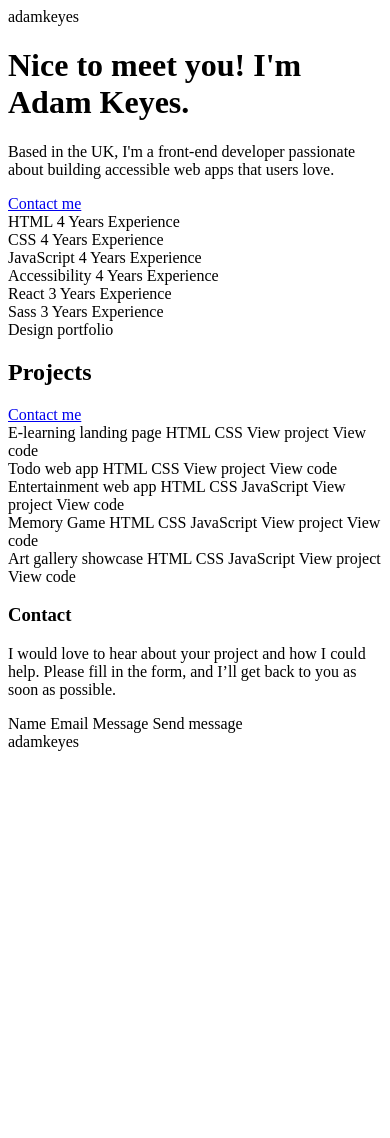
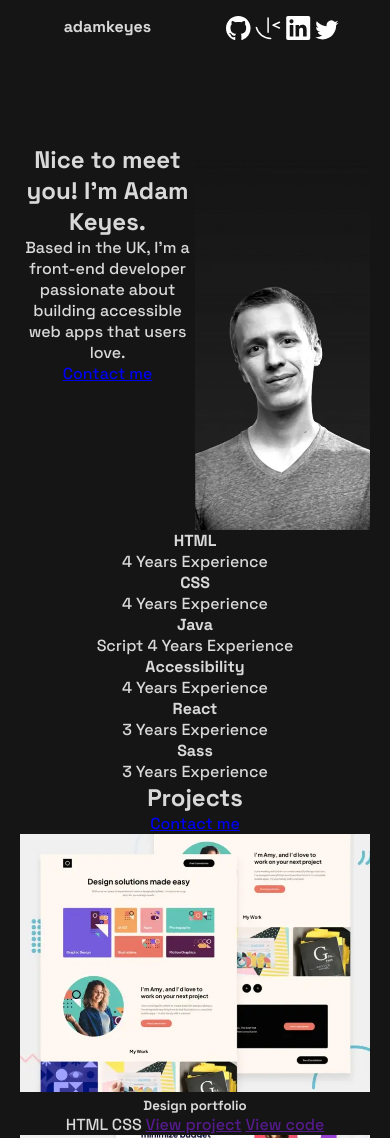
Before and after one commit to enrihg/frontend-mentor-challenges, a plain HTML site: page 06 - single page developer portfolio/index.html in a window 390 px wide. Shown: the top 1138 px of the page. Before the commit the page ends 844 px from the top, so only its background shows below. Drawn offline with Linux system fonts and the light colour scheme.

Commit message:
basic styles added

```diff
--- a/06 - single page developer portfolio/index.html
+++ b/06 - single page developer portfolio/index.html
@@ -5,104 +5,128 @@
   <meta charset="UTF-8">
   <meta name="viewport" content="width=device-width, initial-scale=1.0">
   <link rel="icon" type="image/png" sizes="32x32" href="./assets/images/favicon-32x32.png">
+  <link rel="preconnect" href="https://fonts.googleapis.com">
+  <link rel="preconnect" href="https://fonts.gstatic.com" crossorigin>
+  <link href="https://fonts.googleapis.com/css2?family=Space+Grotesk:wght@500;700&display=swap" rel="stylesheet">
+  <link rel="stylesheet" href="css/style.css">
   <title>Single-page developer portfolio</title>
 </head>
 
 <body>
-  <div>
-    adamkeyes
-
+  <section class="hero grid-container">
+    <h4>adamkeyes</h4>
+    <div class="social">
+      <img src="assets/images/icon-github.svg" alt="github-icon">
+      <img src="assets/images/icon-frontend-mentor.svg" alt="frontend-mentor-icon">
+      <img src="assets/images/icon-linkedin.svg" alt="linkedin-icon">
+      <img src="assets/images/icon-twitter.svg" alt="twitter-icon">
+    </div>
+    <img src="assets/images/image-profile-mobile.webp" alt="profile image">
+    <div class="presentation">
       <h1>Nice to meet you! I'm Adam Keyes.</h1>
-
       <p>
         Based in the UK, I'm a front-end developer passionate about
         building accessible web apps that users love.
       </p>
-
       <a href="#">Contact me</a>
     </div>
+  </section>
+  <section class="skills">
     <div>
-
-    <div>
-      HTML
+      <h4>HTML</h4>
       4 Years Experience
     </div>
-
     <div>
-      CSS
+      <h4>CSS</h4>
       4 Years Experience
     </div>
-
     <div>
-      JavaScript
+      <h4>Java</h4>Script
       4 Years Experience
     </div>
-
     <div>
-      Accessibility
+      <h4>Accessibility</h4>
       4 Years Experience
     </div>
-
     <div>
-      React
+      <h4>React</h4>
       3 Years Experience
     </div>
-
     <div>
-      Sass
+      <h4>Sass</h4>
       3 Years Experience
     </div>
-  </div>
-  <div>
-    Design portfolio
+  </section>
+  <section class="projects">
     <h2>Projects</h2>
     <a href="#">Contact me</a>
     <div>
-      E-learning landing page
+      <img src="assets/images/thumbnail-project-1-small.webp" alt="design portfolio project thumbnail">
+      <h5>Design portfolio</h5>
       HTML CSS
-      View project
-      View code
+      <a href="">View project</a>
+      <a href="">View code</a>
     </div>
     <div>
-      Todo web app
+      <img src="assets/images/thumbnail-project-2-small.webp" alt="e-learning project thumbnail">
+      <h5>E-learning landing page</h5>
       HTML CSS
-      View project
-      View code
+      <a href="">View project</a>
+      <a href="">View code</a>
     </div>
     <div>
-      Entertainment web app
-      HTML CSS JavaScript
-      View project
-      View code
+      <img src="assets/images/thumbnail-project-3-small.webp" alt="todo web app project thumbnail">
+      <h5>Todo web app</h5>
+      HTML CSS
+      <a href="">View project</a>
+      <a href="">View code</a>
     </div>
     <div>
-      Memory Game
+      <img src="assets/images/thumbnail-project-4-small.webp" alt="entertainment web app project thumbnail">
+      <h5>Entertainment web app</h5>
       HTML CSS JavaScript
-      View project
-      View code
+      <a href="">View project</a>
+      <a href="">View code</a>
     </div>
     <div>
-      Art gallery showcase
+      <img src="assets/images/thumbnail-project-5-small.webp" alt="memory game project thumbnail">
+      <h5>Memory Game</h5>
       HTML CSS JavaScript
-      View project
-      View code
-    </div>
+      <a href="">View project</a>
+      <a href="">View code</a>
     </div>
     <div>
+      <img src="assets/images/thumbnail-project-6-small.webp" alt="art gallery project thumbnail">
+      <h5>Art gallery showcase</h5>
+      HTML CSS JavaScript
+      <a href="">View project</a>
+      <a href="">View code</a>
+    </div>
+  </section>
+  <section class="contact">
+    <form>
       <h3>Contact</h3>
       <p>
         I would love to hear about your project and how I could help. Please
         fill in the form, and I’ll get back to you as soon as possible.
       </p>
       <div>
-      Name
-      Email
-      Message
-
-      Send message
+        <input type="text" placeholder="NAME">
+        <input type="text" placeholder="Email">
+        <input type="text" placeholder="Message">
+        <button>Send message</button>
       </div>
-    adamkeyes
+    </form>
+  </section>
+  <section class="footer">
+    <h4>adamkeyes</h4>
+    <div>
+      <img src="assets/images/icon-github.svg" alt="github-icon">
+      <img src="assets/images/icon-frontend-mentor.svg" alt="frontend-mentor-icon">
+      <img src="assets/images/icon-linkedin.svg" alt="linkedin-icon">
+      <img src="assets/images/icon-twitter.svg" alt="twitter-icon">
     </div>
+  </section>
 
 </body>
 
--- /dev/null
+++ b/06 - single page developer portfolio/sass/_base.scss
@@ -0,0 +1,25 @@
+$bg-primary-color: #151515;
+$bg-secondary-color: #242424;
+$primary-color: #4ee1a0;
+$secondary-color-300: #d9d9d9;
+$secondary-color-100: #ffffff;
+
+* {
+    margin: 0;
+    padding: 0;
+    box-sizing: border-box;
+}
+
+body {
+    font-size: 16px;
+    font-family: 'Space Grotesk', sans-serif;
+    width: 100%;
+    background-color: $bg-primary-color;
+    color: $secondary-color-300;
+    padding: 1rem 1.25rem 1rem 1.25rem;
+    text-align: center;
+}
+
+img {
+    max-width: 100%;
+}
--- /dev/null
+++ b/06 - single page developer portfolio/sass/_grid.scss
@@ -0,0 +1,23 @@
+.grid-container {
+    display: grid;
+    grid-template-columns: 1fr 1fr;
+    grid-template-rows:  1fr 3fr;
+    grid-template-areas: "name social"
+                         "texto picture";
+
+    h4 {
+        grid-area: name;
+    }
+
+    div.social {
+        grid-area: social;
+    }
+
+    div.presentation {
+        grid-area: texto;
+    }
+
+    img {
+        grid-area: picture;
+    }
+}
--- /dev/null
+++ b/06 - single page developer portfolio/sass/style.scss
@@ -0,0 +1,2 @@
+@import "_base";
+@import "_grid";
```
Also changed, not shown: 06 - single page developer portfolio/css/style.css (added), 2 other files. Lines whose indentation alone changed are shown as unchanged.
